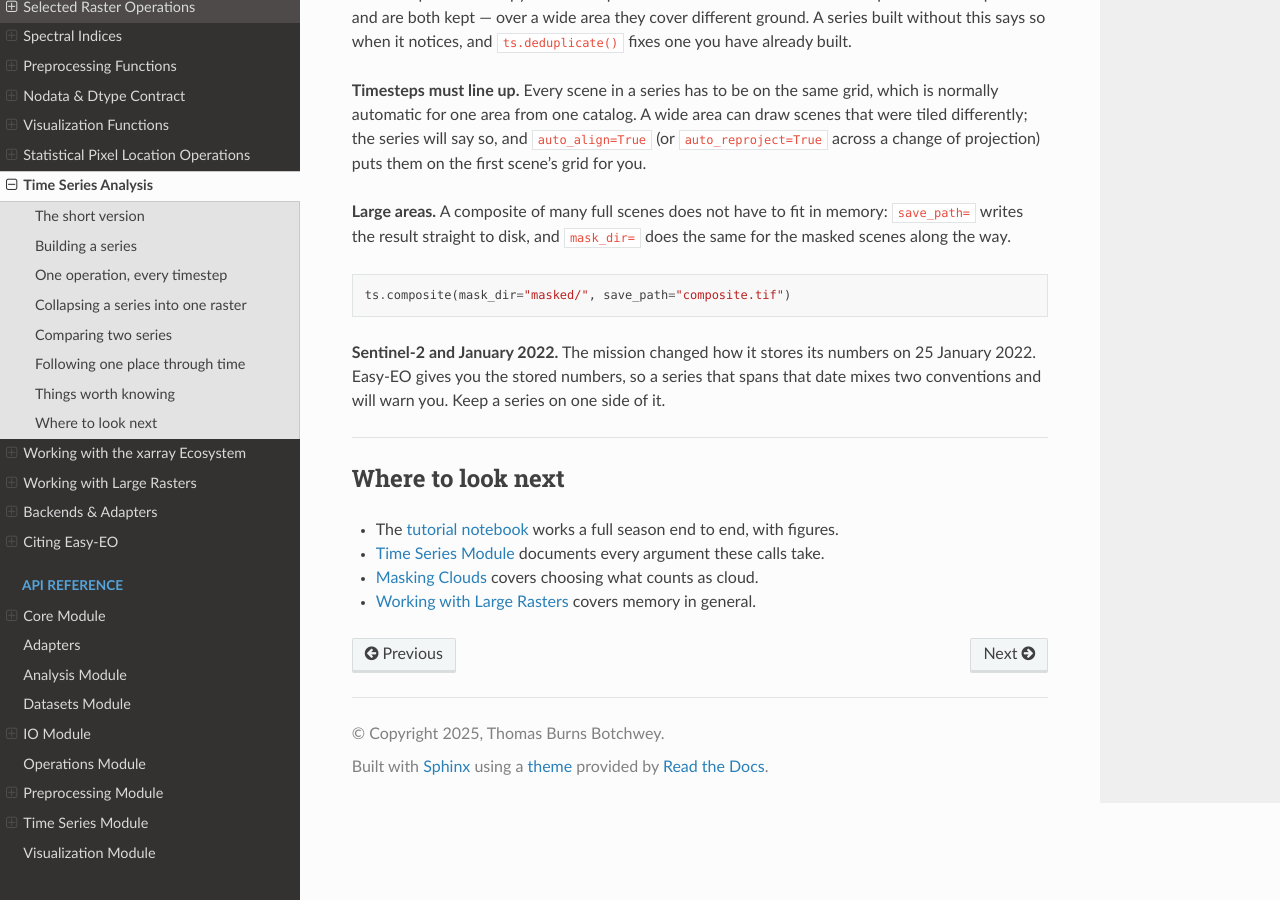
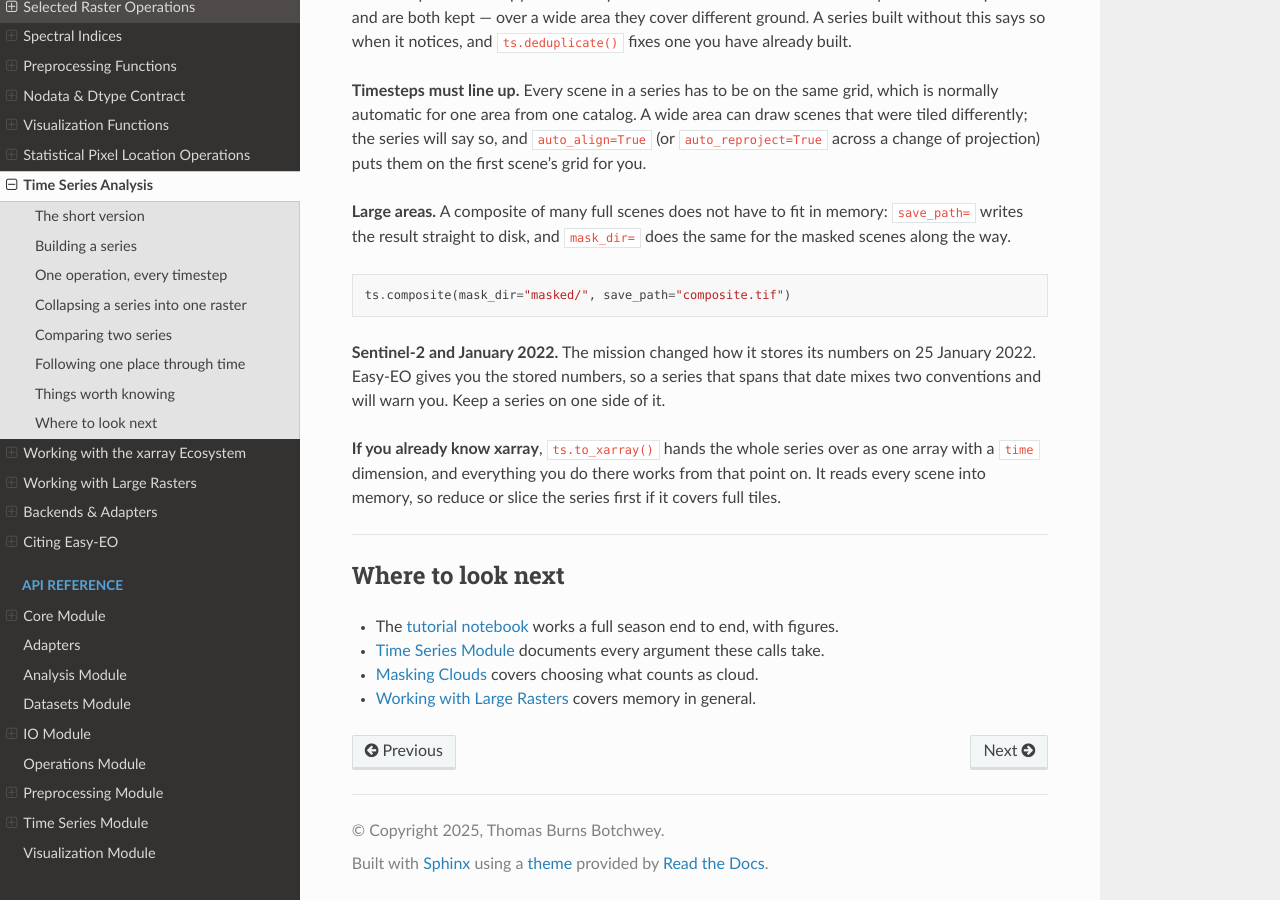
Before and after one commit to Tommy-Burns/easy-eo, a Sphinx documentation site: the page built from docs/source/user_guide/time_series.rst, in a window 1280 px wide and 900 px high, scrolled down 4674 px. Built offline with Sphinx 7.4.7 and the Read the Docs theme 3.1.0, drawn with Linux system fonts in a browser that asks for light colours.

Commit message:
docs(time series): stack a series into an xarray time dimension

```diff
--- a/docs/source/user_guide/time_series.rst
+++ b/docs/source/user_guide/time_series.rst
@@ -267,6 +267,11 @@ on 25 January 2022. Easy-EO gives you the stored numbers, so a series that spans
 that date mixes two conventions and will warn you. Keep a series on one side of
 it.
 
+**If you already know xarray**, ``ts.to_xarray()`` hands the whole series over as
+one array with a ``time`` dimension, and everything you do there works from
+that point on. It reads every scene into memory, so reduce or slice the series
+first if it covers full tiles.
+
 -----
 
 Where to look next
```
Also changed, not shown: docs/source/modules/timeseries.rst (+34 -0 lines).
